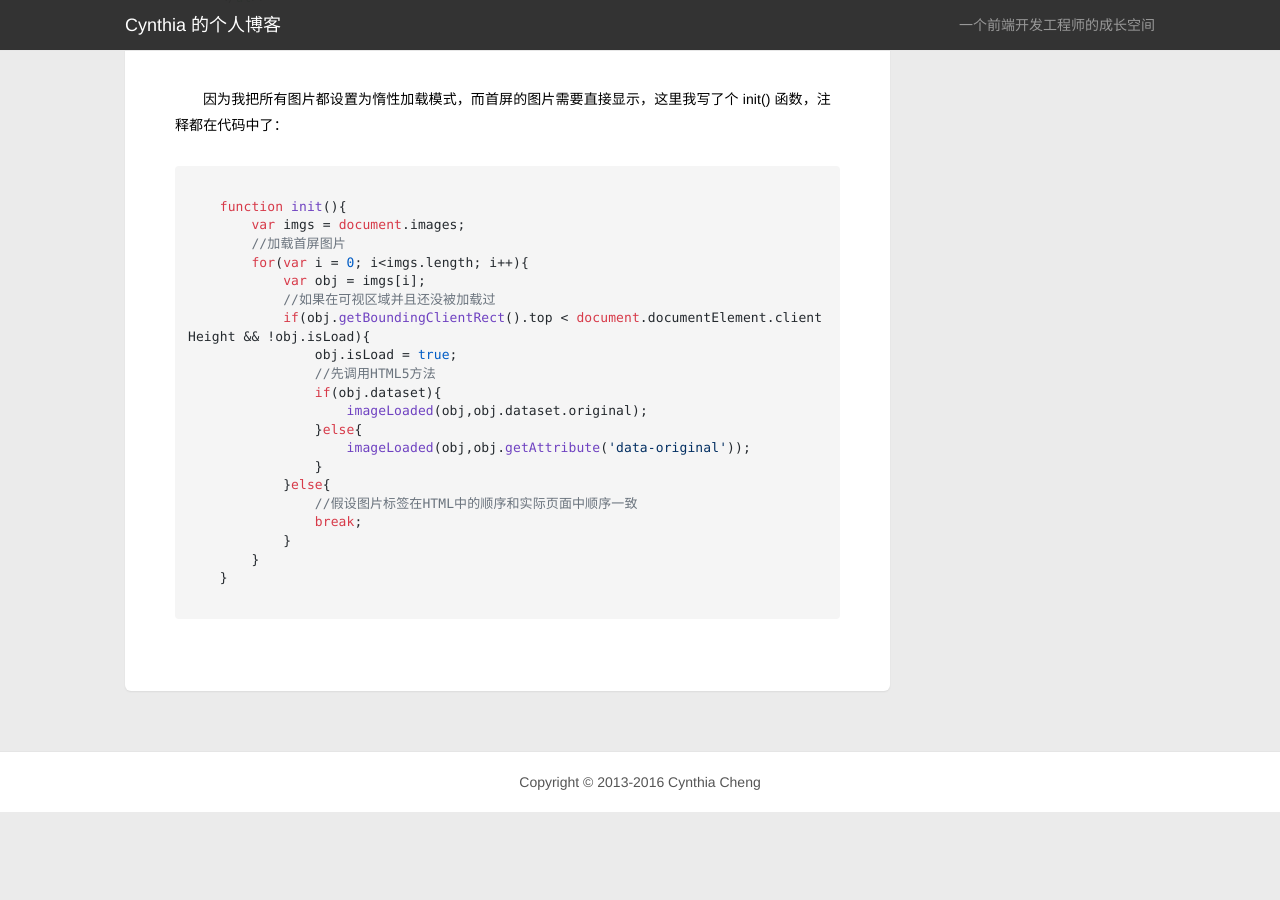
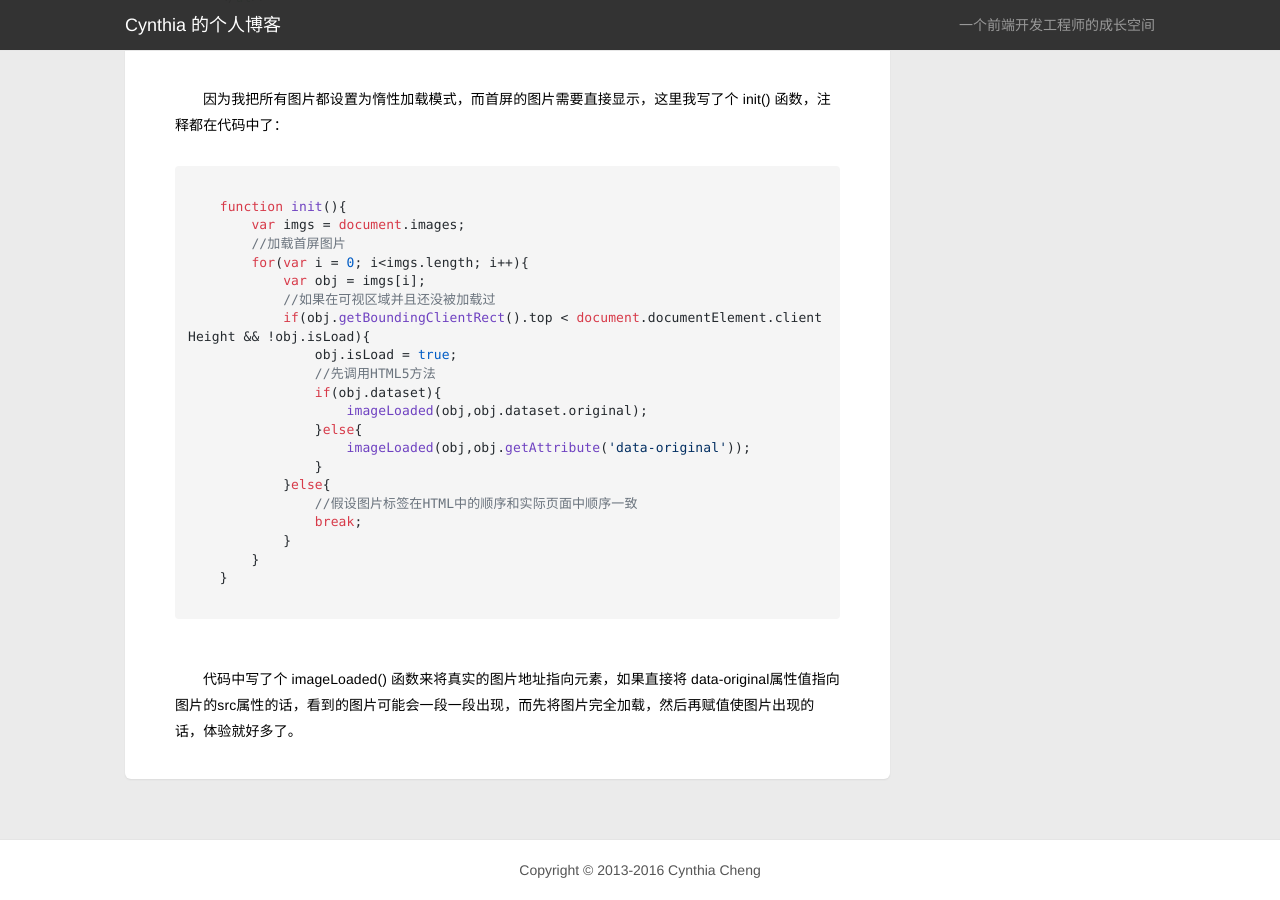
Before and after one commit to ChengYiFan/Blog, a Jekyll site: the page built from _posts/2014-06-06-the-lazy-loading-of-pictures.html, in a window 1280 px wide and 900 px high, scrolled down 1390 px. Built offline with Jekyll 4.4.1, drawn with Linux system fonts in a browser that asks for light colours; nearby versions of some CDN libraries; Markdown is read by kramdown in place of the engine named in the settings; before the commit the page ends 2202 px from its top, so only the background shows below that.

Commit message:
update posts

```diff
--- a/_posts/2014-06-06-the-lazy-loading-of-pictures.html
+++ b/_posts/2014-06-06-the-lazy-loading-of-pictures.html
@@ -84,5 +84,5 @@ excerpt: 图片的惰性加载是啥意思？为什么要用它？当我们页
     }
     </code>
     </pre>
-    <p></p>
+    <p>&nbsp;&nbsp;&nbsp;&nbsp;&nbsp;&nbsp;&nbsp;代码中写了个 imageLoaded() 函数来将真实的图片地址指向元素，如果直接将 data-original属性值指向图片的src属性的话，看到的图片可能会一段一段出现，而先将图片完全加载，然后再赋值使图片出现的话，体验就好多了。</p>
 </article>
```
